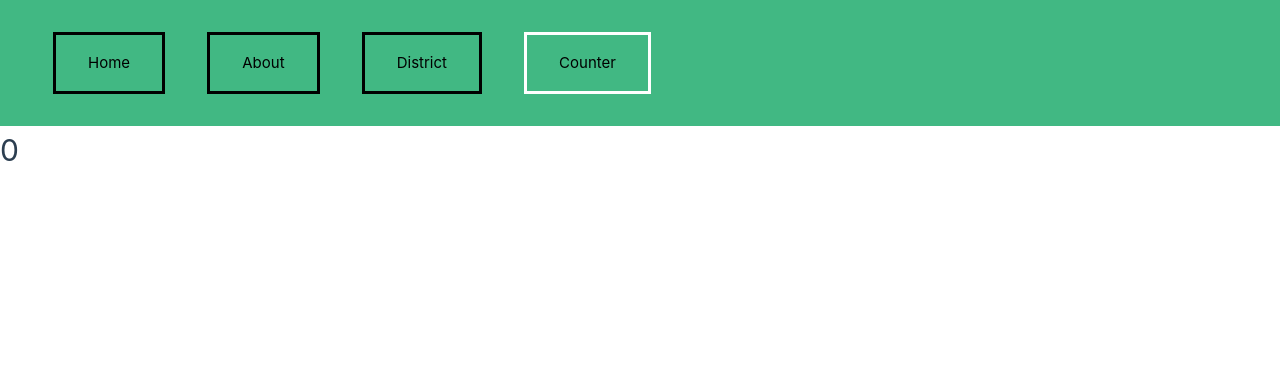
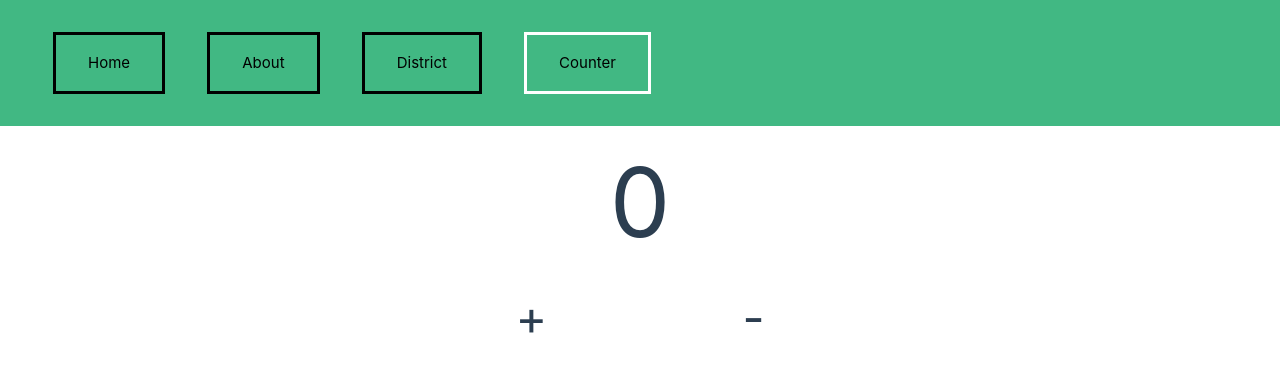
Before and after one commit to Igeorgiev325/site, a Vue app: page /counter in a window 1280 px wide. Shown: the top 372 px of the page. Built offline with nearby package versions, Linux system fonts and the light colour scheme.

Commit message:
worked on counterView

```diff
--- a/src/components/TheHeader.vue
+++ b/src/components/TheHeader.vue
@@ -9,7 +9,7 @@
     </div>
 </template>
 
-<style>
+<style scoped>
 .container {
     background-color: #41b883;
     padding: 2rem;
--- a/src/stores/counter.ts
+++ b/src/stores/counter.ts
@@ -4,9 +4,9 @@ import { defineStore } from 'pinia'
 export const useCounterStore = defineStore('counter', () => {
   const count = ref(0)
   const doubleCount = computed(() => count.value * 2)
-  function increment() {
-    count.value++
-  }
 
-  return { count, doubleCount, increment }
+  const increment = () => count.value++
+  const decrement = () => count.value--
+
+  return { count, doubleCount, increment, decrement }
 })
--- a/src/views/CounterView.vue
+++ b/src/views/CounterView.vue
@@ -1,5 +1,11 @@
 <template>
-    <h1> {{ store.count }} </h1>
+    <div class="container">
+        <p> {{ store.count }} </p>
+    </div>
+    <div class="count">
+        <button @click="store.increment">+</button>
+        <button @click="store.decrement">-</button>
+    </div>
 </template>
 
 <script setup lang="ts">
@@ -9,3 +15,19 @@ import { useCounterStore } from '@/stores/counter'
 const store = useCounterStore()
 
 </script>
+
+<style scoped>
+.container {
+    display: flex;
+    justify-content: center;
+    font-size: 6rem;
+}
+
+.count {
+    display: flex;
+    justify-content: space-evenly;
+    font-size: 3rem;
+    width: 50%;
+    margin: auto;
+}
+</style>
```
Also changed, not shown: src/views/HomeView.vue (+4 -4 lines).
